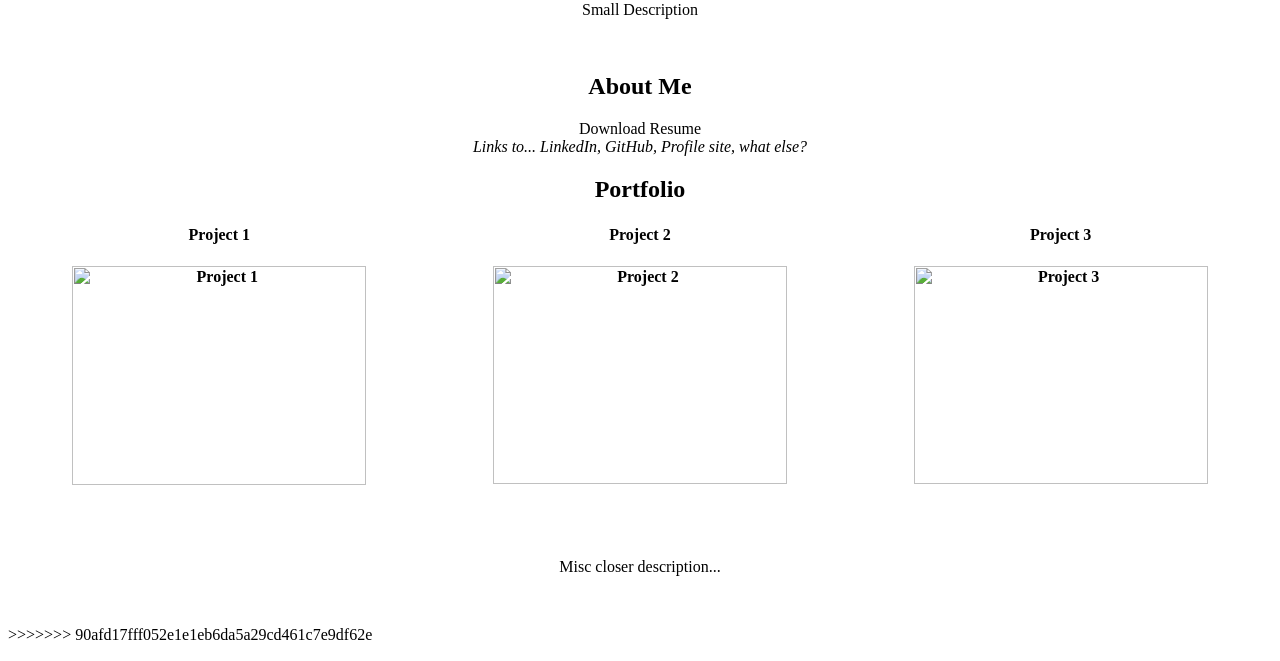
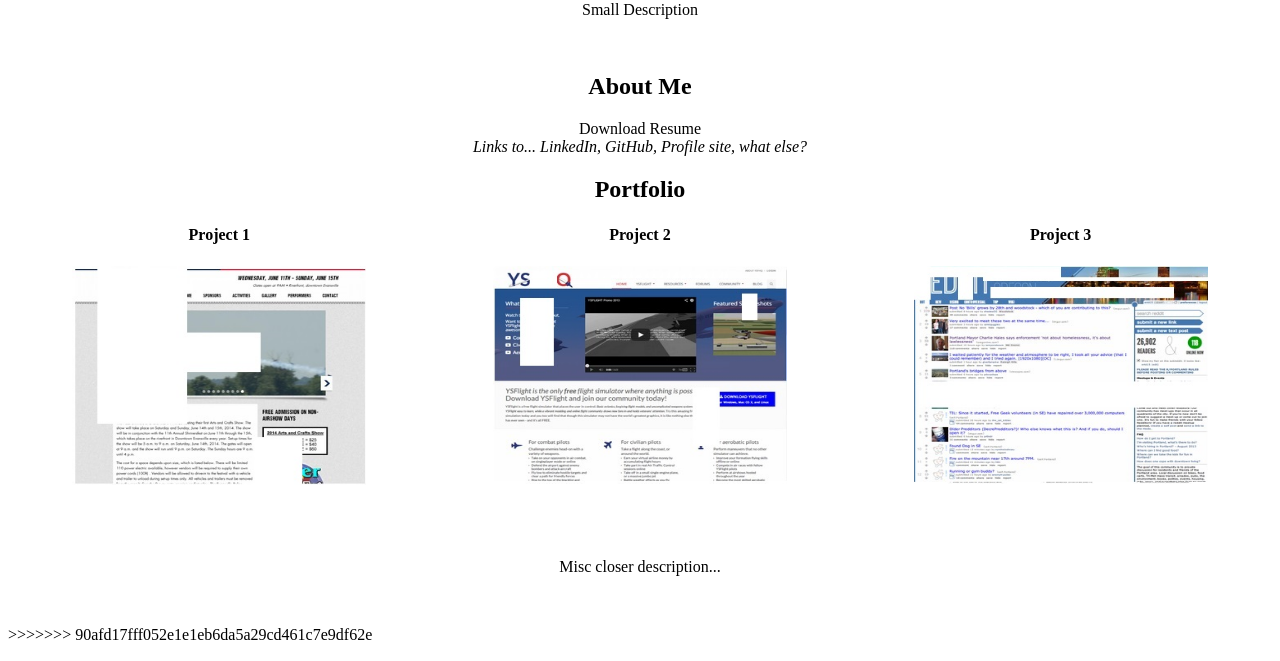
Before and after one commit to alaa-ayash/alaa-ayash.github.io, a plain HTML site: page index.html in a window 1280 px wide. Shown: the part 139-800 px from the top of the page. Drawn offline with Linux system fonts and the light colour scheme.

Commit message:
images and css folders

```diff
--- a/index.html
+++ b/index.html
@@ -41,9 +41,9 @@ Download Resume<br>
 
 <table style = "width:100%">
   <tr>
-    <th><img src="Images/Project 1 E.jpg" alt="Project 1" style="width:294px;height:219px;"></th>
-	<th><img src="Images/Project 2 E.jpg" alt="Project 2" style="width:294px;height:218px;"></th>
-	<th><img src="Images/Project 3 E.jpg" alt="Project 3" style="width:294px;height:218px;"></th>
+    <th><img src="Images/Project 1 Ex.jpg" alt="Project 1" style="width:294px;height:219px;"></th>
+	<th><img src="Images/Project 2 Ex.jpg" alt="Project 2" style="width:294px;height:218px;"></th>
+	<th><img src="Images/Project 3 Ex.jpg" alt="Project 3" style="width:294px;height:218px;"></th>
   </tr>
 </table>
 <P>
```
Also changed, not shown: Images/Project 1 Ex.jpg (added), Images/Project 2 Ex.jpg (added), Images/Project 3 Ex.jpg (added), css/main.css (added).
